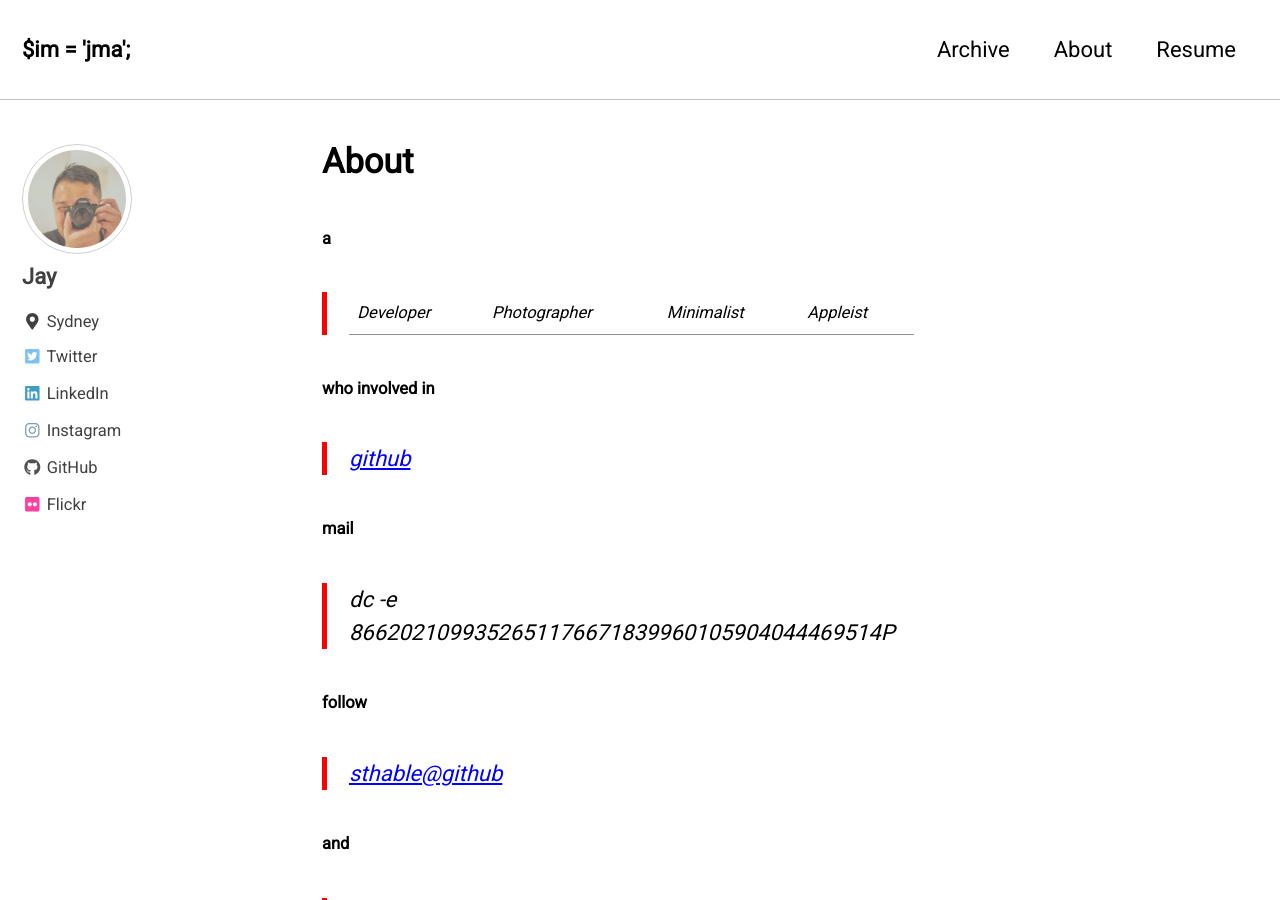
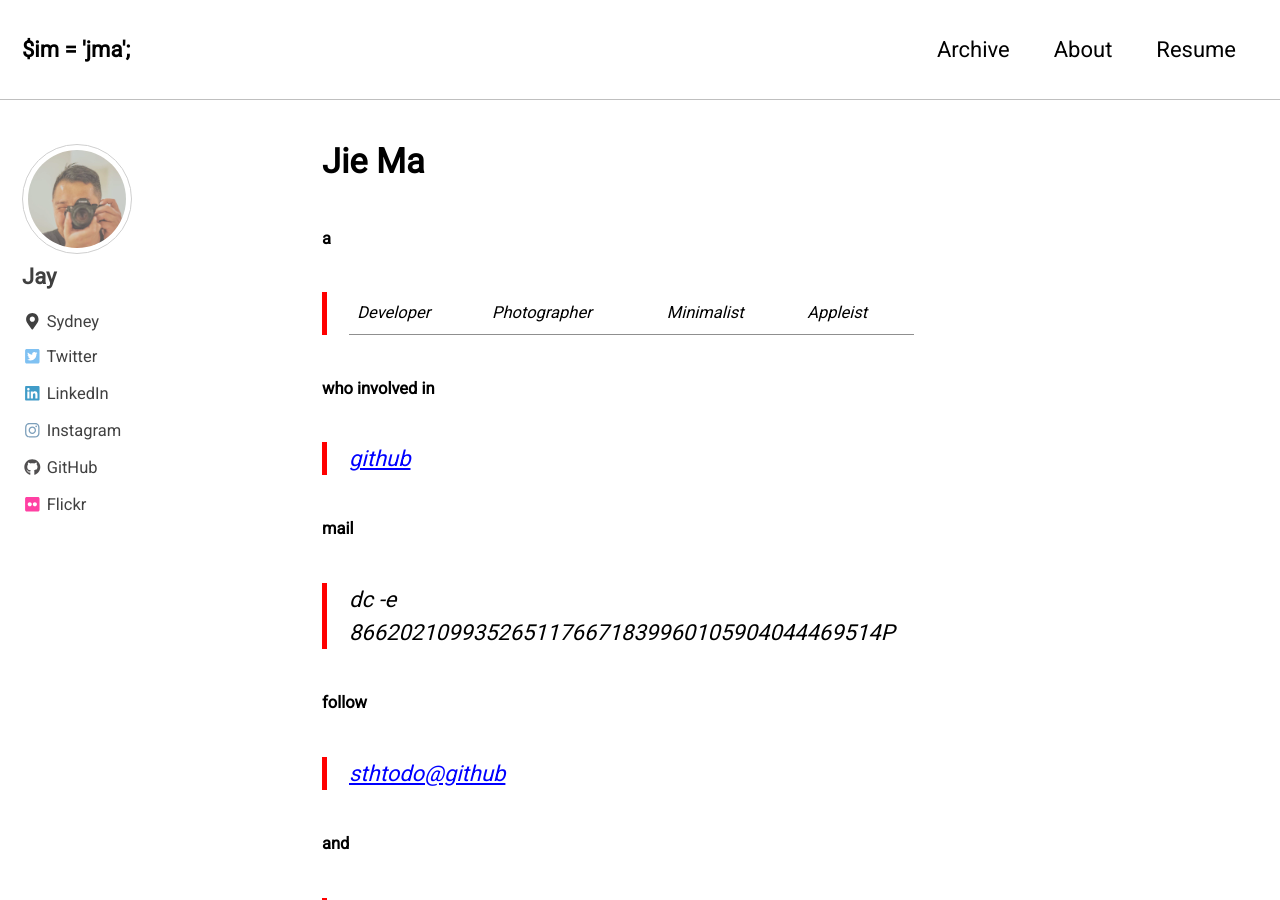
Before and after one commit to imdecoder/imdecoder.github.io, a Jekyll site: the page built from _pages/about.md, in a window 1280 px wide and 900 px high. Built offline with Jekyll 4.4.1, drawn with Linux system fonts in a browser that asks for light colours; nearby versions of some CDN libraries.

```diff
--- a/_includes/about.html
+++ b/_includes/about.html
@@ -28,7 +28,7 @@
 <h4>follow</h4>
 
 <blockquote>
-    <p><a href="https://twitter.com/#!/{{ site.author.twitter }}">{{ site.author.twitter }}@github</a></p>
+    <p><a href="https://github.com/{{ site.author.github }}">{{ site.author.github }}@github</a></p>
 </blockquote>
 
 <h4>and</h4>
--- a/_pages/about.md
+++ b/_pages/about.md
@@ -1,6 +1,5 @@
 ---
-title: About
-tags: [about]
+title: Jie Ma
 permalink: /about/
 ---
 
```
Also changed, not shown: 1 other file.
